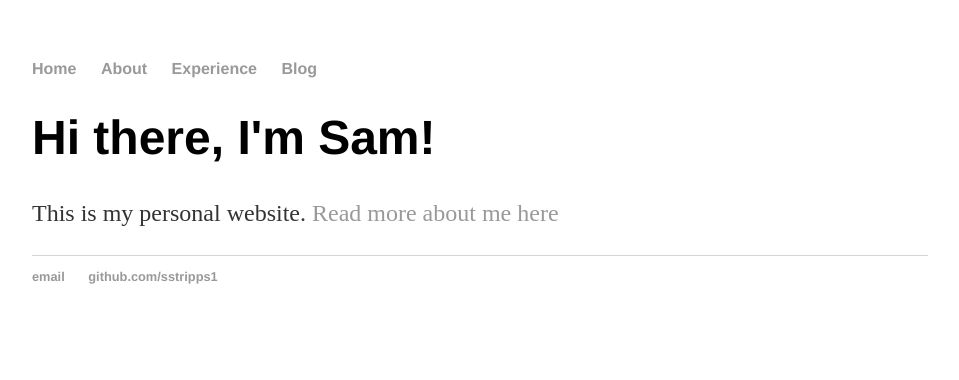
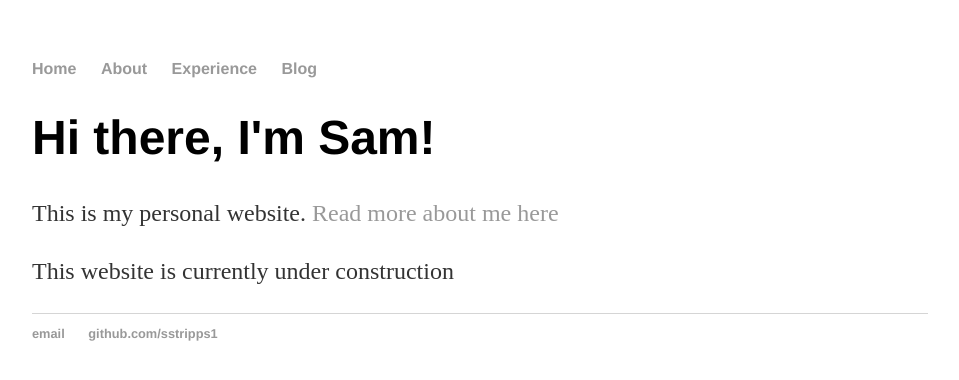
Before and after one commit to sstripps1/sstripps1.github.io, a Jekyll site: the page built from index.html, in a window 1280 px wide. Shown: the top 380 px of the page, without its empty margins (160-1119 px from the left). Built offline with Jekyll 4.4.1, drawn with Linux system fonts in a browser that asks for light colours.

Commit message:
adding note about website construction

```diff
--- a/index.html
+++ b/index.html
@@ -6,4 +6,5 @@ title: Sam Tripp's Personal Website
     <h1>Hi there, I'm Sam!</h1>
     <p>This is my personal website. <a href="/about">Read more about
             me here</a></p>
+    <p>This website is currently under construction</p>
 </div><!-- /.blurb -->
```
